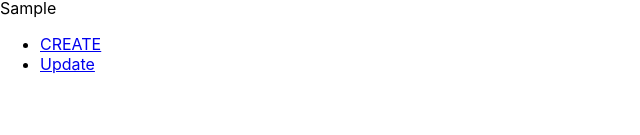
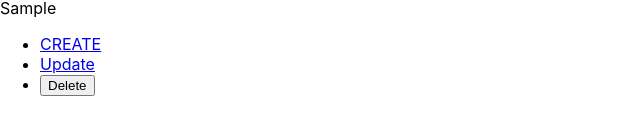
Before and after one commit to anemoa/react_practice, a React (Create React App) app in the folder 01.0725/: page / in a window 1280 px wide. Both pictures are taken after typing "Sample", "Sample" into the empty fields and a click on the input "Create". Shown: the part 233-368 px from the top of the page, without its empty margins (0-640 px from the left). Built offline with nearby package versions, Linux system fonts and the light colour scheme.

Commit message:
study: react DELETE

```diff
--- a/01.0725/src/App.js
+++ b/01.0725/src/App.js
@@ -153,10 +153,24 @@ function App() {
       }
     }
     content = <Article title={title} body={body}></Article>;
-    contextControll = <li><a href={'/Update/' + id} onClick={event => {
+    contextControll = <>
+      <li><a href={'/Update/' + id} onClick={event => {
       event.preventDefault();
       setMode('UPDATE');
-    } }>Update</a></li>;
+      }}>Update</a></li>
+      <li>
+        <input type="button" value='Delete' onClick={() => {
+          const newTopics = [];
+          for(let i = 0 ; i < topics.length; i++){
+            if(topics[i].id !== id){
+              newTopics.push(topics[i])
+            }
+          }
+          setTopics(newTopics);
+          setMode('WELCOME');
+        }}/>
+      </li>
+    </>
   } else if (mode === 'CREATE') {
     content = (
       <Create
```
